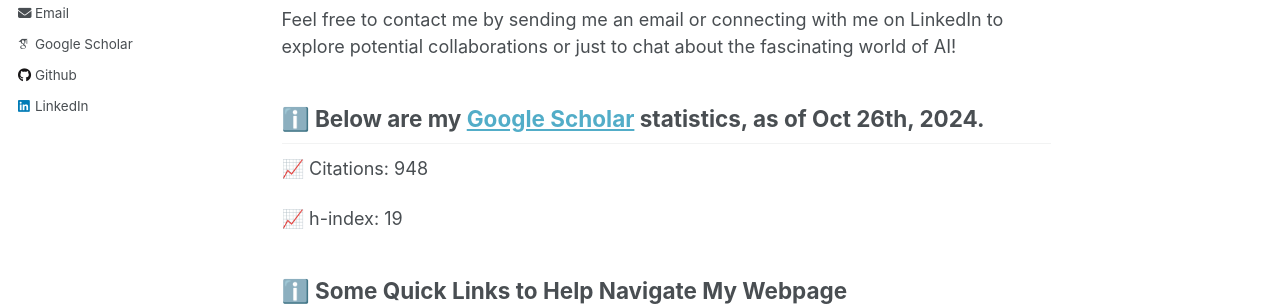
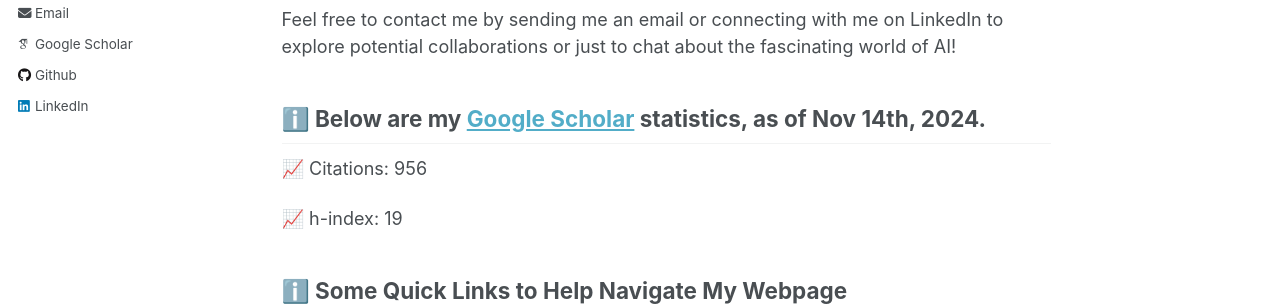
Before and after one commit to kauroy1994/home, a Jekyll site: the page built from _pages/about.md, in a window 1280 px wide and 900 px high. Shown: the part 436-742 px from the top of the window. Built offline with Jekyll 4.4.1, drawn with Linux system fonts in a browser that asks for light colours; some web fonts are replaced.

Commit message:
Update about.md

```diff
--- a/_pages/about.md
+++ b/_pages/about.md
@@ -9,8 +9,8 @@
 
 Feel free to contact me by sending me an email or connecting with me on LinkedIn to explore potential collaborations or just to chat about the fascinating world of AI!
 
-## ℹ️ Below are my [Google Scholar](https://scholar.google.com/citations?user=LpOo_IUAAAAJ&hl=en) statistics, as of Oct 26th, 2024.
-📈 Citations: 948
+## ℹ️ Below are my [Google Scholar](https://scholar.google.com/citations?user=LpOo_IUAAAAJ&hl=en) statistics, as of Nov 14th, 2024.
+📈 Citations: 956
 
 📈 h-index: 19
 
```
